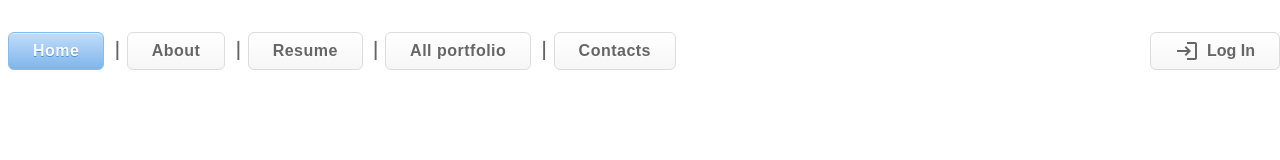
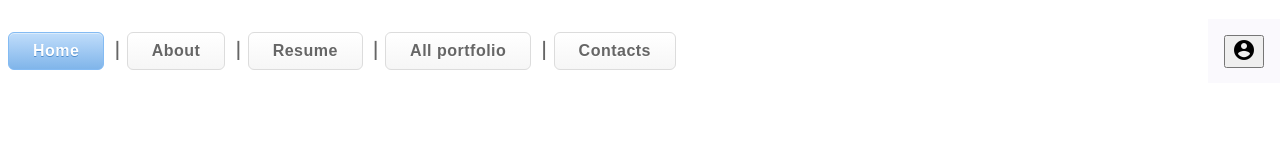
Before and after one commit to AlexandrSherbina/my-portfolio, an Angular app: page /app-home in a window 1280 px wide. Shown: the top 160 px of the page. Built offline with nearby package versions, Linux system fonts and the light colour scheme.

Commit message:
implement dropdown menu for admin/login

```diff
--- a/src/app/app.component.html
+++ b/src/app/app.component.html
@@ -166,8 +166,7 @@
   }
 </style>
 <header>
-  <app-navigation-top (logOutLogin)="logOutLogin()" (openLoginPopup)="openLoginPopup()"></app-navigation-top>
-  <app-login #loginComponent></app-login>
+  <app-navigation-top></app-navigation-top>
 </header>
 <main>
   <router-outlet></router-outlet>
--- a/src/app/app.component.ts
+++ b/src/app/app.component.ts
@@ -1,26 +1,16 @@
-import { Component, ViewChild } from '@angular/core';
+import { Component } from '@angular/core';
 import { RouterOutlet } from '@angular/router';
 import { FooterComponent } from './footer/footer.component';
 import { NavigationTopComponent } from './navigation-top/navigation-top.component';
-import { LoginComponent } from './login/login.component';
 
 
 @Component({
   selector: 'app-root',
   standalone: true,
-  imports: [RouterOutlet, LoginComponent, NavigationTopComponent, FooterComponent],
+  imports: [RouterOutlet, NavigationTopComponent, FooterComponent],
   templateUrl: './app.component.html',
   styleUrl: './app.component.scss'
 })
 export class AppComponent {
   title = 'my-portfolio-app';
-  @ViewChild('loginComponent') loginComponent!: LoginComponent;
-
-  openLoginPopup() {
-    this.loginComponent.togglePopup();
-  }
-
-  logOutLogin() {
-    this.loginComponent.logOut();
-  }
 }
--- /dev/null
+++ b/src/app/dropdown-menu/dropdown-menu.component.html
@@ -0,0 +1,17 @@
+<mat-toolbar color="primary">
+    <!-- Кнопка, которая открывает выпадающее меню -->
+    <button mat-icon-button [matMenuTriggerFor]="adminMenu">
+        <mat-icon>account_circle</mat-icon>
+    </button>
+
+    <!-- Определение выпадающего меню -->
+    <mat-menu #adminMenu="matMenu">
+        @if(isAdmin()) {
+        <button mat-menu-item (click)="openAdminPanel()">Admin Panel</button>
+        <button mat-menu-item (click)="unAuthorizationClick()">Log Out</button>
+        } @else {
+        <button mat-menu-item (click)="onAuthorizationClick()">Log In</button>
+        }
+    </mat-menu>
+
+</mat-toolbar>
--- /dev/null
+++ b/src/app/dropdown-menu/dropdown-menu.component.scss
@@ -0,0 +1,5 @@
+mat-menu {
+    mat-menu-item {
+      font-weight: bold;
+    }
+  }
--- /dev/null
+++ b/src/app/dropdown-menu/dropdown-menu.component.ts
@@ -0,0 +1,36 @@
+import { Component, EventEmitter, Output } from '@angular/core';
+import { Router } from '@angular/router';
+import { MatMenu, MatMenuModule } from '@angular/material/menu';
+import { MatToolbar } from '@angular/material/toolbar';
+import { MatIconModule } from '@angular/material/icon';
+import { LoginComponent } from '../login/login.component';
+
+@Component({
+  selector: 'app-dropdown-menu',
+  standalone: true,
+  imports: [MatMenu, MatMenuModule, MatToolbar, MatIconModule],
+  templateUrl: './dropdown-menu.component.html',
+  styleUrl: './dropdown-menu.component.scss'
+})
+export class DropdownMenuComponent {
+  @Output() openLoginPopup: EventEmitter<void> = new EventEmitter<void>();
+  @Output() logOutLogin: EventEmitter<void> = new EventEmitter<void>();
+  constructor(private router: Router, private loginComponent: LoginComponent) { }
+
+  openAdminPanel() {
+    this.router.navigate(['/admin']);
+  }
+
+  // Эта функция будет вызываться при клике на кнопку
+  onAuthorizationClick(): void {
+    this.openLoginPopup.emit();
+  }
+
+  unAuthorizationClick(): void {
+    this.logOutLogin.emit();
+  }
+
+  isAdmin(): boolean {
+    return this.loginComponent.isUser();
+  }
+}
--- a/src/app/navigation-top/navigation-top.component.html
+++ b/src/app/navigation-top/navigation-top.component.html
@@ -11,17 +11,8 @@
         <li>There is not items</li>
         }
     </ul>
-    <ul>
-        <li class="menu-list-item">
-            @if(isAdmin()) {
-            <button class="button-nav flex-nowrap-start-center" (click)="unAuthorizationClick()">
-                <mat-icon>logout</mat-icon> {{adminPanelLogOut}}
-            </button>
-            } @else {
-            <button class="button-nav flex-nowrap-start-center" (click)="onAuthorizationClick()">
-                <mat-icon>login</mat-icon> {{adminPanelLogIn}}
-            </button>
-            }
-        </li>
-    </ul>
+    <!-- dropdown menu login, admin -->
+    <app-dropdown-menu (logOutLogin)="logOutLogin()" (openLoginPopup)="openLoginPopup()"></app-dropdown-menu>
 </nav>
+<!-- popup login-->
+<app-login #loginComponent></app-login>
--- a/src/app/navigation-top/navigation-top.component.ts
+++ b/src/app/navigation-top/navigation-top.component.ts
@@ -1,12 +1,12 @@
-import { Component, EventEmitter, Output } from '@angular/core';
+import { Component, ViewChild } from '@angular/core';
 import { RouterLink, RouterLinkActive } from '@angular/router';
 import { LoginComponent } from '../login/login.component';
-import { MatIconModule } from '@angular/material/icon';
+import { DropdownMenuComponent } from '../dropdown-menu/dropdown-menu.component';
 
 @Component({
   selector: 'app-navigation-top',
   standalone: true,
-  imports: [RouterLink, RouterLinkActive, LoginComponent, MatIconModule],
+  imports: [RouterLink, RouterLinkActive, LoginComponent, DropdownMenuComponent],
   templateUrl: './navigation-top.component.html',
   styleUrl: './navigation-top.component.scss'
 })
@@ -18,24 +18,14 @@ export class NavigationTopComponent {
     { id: 4, nameLink: 'All portfolio', routerLink: 'app-all-portfolio' },
     { id: 5, nameLink: 'Contacts', routerLink: 'app-contacts' },
   ];
-  adminPanelLogIn = 'Log In';
-  adminPanelLogOut = 'Log Out';
 
-  @Output() openLoginPopup: EventEmitter<void> = new EventEmitter<void>();
-  @Output() logOutLogin: EventEmitter<void> = new EventEmitter<void>();
+  @ViewChild('loginComponent') loginComponent!: LoginComponent;
 
-  constructor(private loginComponent: LoginComponent) { }
-
-  // Эта функция будет вызываться при клике на кнопку
-  onAuthorizationClick(): void {
-    this.openLoginPopup.emit();
+  openLoginPopup() {
+    this.loginComponent.togglePopup();
   }
 
-  unAuthorizationClick(): void {
-    this.logOutLogin.emit();
-  }
-
-  isAdmin(): boolean {
-    return this.loginComponent.isUser();
+  logOutLogin() {
+    this.loginComponent.logOut();
   }
 }
```
Also changed, not shown: 1 other file (tests, documents, lock files or other folders).
